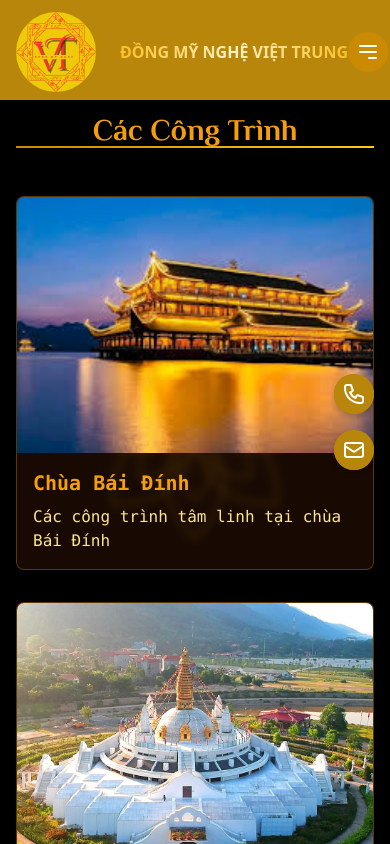
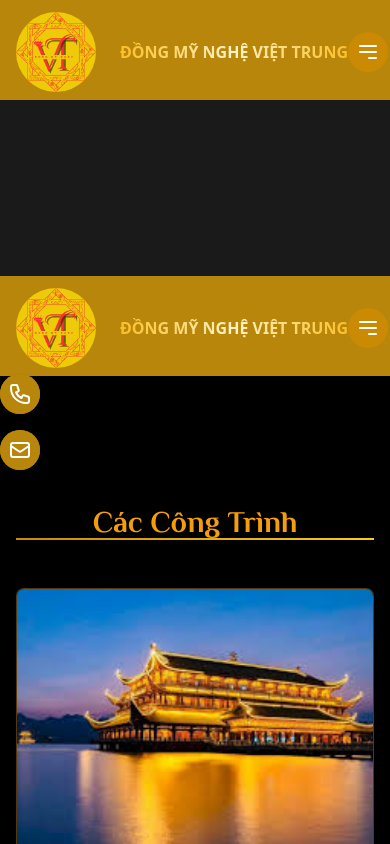
Before and after one commit to salamander97/react-app, a React (Create React App) app: page /products in a window 390 px wide. Built offline with nearby package versions, Linux system fonts and the light colour scheme.

Commit message:
chỉnh sửa cho mobile device view

```diff
--- a/src/components/About.js
+++ b/src/components/About.js
@@ -60,7 +60,7 @@ const AboutPage = () => {
     return (
         <div className="relative min-h-screen bg-[#1a1a1a]">
             {/* Single Mandala Pattern Background */}
-            <div className="fixed inset-0 pointer-events-none">
+            <div className="sticky inset-0 pointer-events-none">
                 <div className="absolute inset-0 bg-black/40">
                     <svg className="absolute inset-0 w-full h-full opacity-30" viewBox="0 0 200 200">
                         <defs>
@@ -506,7 +506,7 @@ const AboutPage = () => {
             {showScrollTop && (
                 <button
                     onClick={scrollToTop}
-                    className="fixed bottom-8 right-8 bg-[#B8860B] text-white p-3 rounded-full shadow-lg hover:bg-[#986D0A] transition-colors duration-300 z-50"
+                    className="sticky bottom-8 right-8 bg-[#B8860B] text-white p-3 rounded-full shadow-lg hover:bg-[#986D0A] transition-colors duration-300 z-50"
                 >
                     <ChevronUp className="w-6 h-6" />
                 </button>
--- a/src/components/Header.js
+++ b/src/components/Header.js
@@ -91,7 +91,7 @@ const Header = () => {
 
     return (
         <>
-            <header className="bg-[#B8860B] w-full px-4 py-3 fixed top-0 left-0 z-50">
+            <header className="bg-[#B8860B] w-full px-4 py-3 sticky top-0 left-0 z-50">
                 <div className="container mx-auto flex items-center justify-between">
                     {/* Logo and Title Container */}
                     <div className="logo-title-container">
--- a/src/components/Homepage.js
+++ b/src/components/Homepage.js
@@ -65,7 +65,7 @@ const HomePage = () => {
   return (
     <div className="relative min-h-screen bg-[#1a1a1a]">
       {/* Single Mandala Pattern Background */}
-      <div className="fixed inset-0 pointer-events-none">
+      <div className="sticky inset-0 pointer-events-none">
         <div className="absolute inset-0 bg-black/40">
           <svg className="absolute inset-0 w-full h-full opacity-30" viewBox="0 0 200 200">
             <defs>
--- a/src/components/Products.js
+++ b/src/components/Products.js
@@ -12,7 +12,7 @@ const ImageModal = ({ isOpen, onClose, image, title }) => {
   if (!isOpen) return null;
 
   return (
-    <div className="fixed inset-0 bg-black/90 z-50 flex items-center justify-center p-4">
+    <div className="sticky inset-0 bg-black/90 z-50 flex items-center justify-center p-4">
       <div className="relative w-full max-w-5xl mx-auto">
         <button
           onClick={onClose}
@@ -196,7 +196,7 @@ const productData = {
 };
 
 const MandalaBackground = () => (
-  <div className="fixed inset-0 pointer-events-none">
+  <div className="sticky inset-0 pointer-events-none">
     <div className="absolute inset-0 bg-black">
       <svg className="absolute inset-0 w-full h-full opacity-30" viewBox="0 0 200 200">
         <defs>
@@ -288,7 +288,7 @@ const SubProjectDetail = ({ project, onClose }) => {
   }, []);
 
   return (
-    <div className={`fixed inset-0 bg-black/95 z-50 overflow-y-auto transition-opacity duration-500
+    <div className={`sticky inset-0 bg-black/95 z-50 overflow-y-auto transition-opacity duration-500
       ${isVisible ? 'opacity-100' : 'opacity-0'}`}>
       <div className="container mx-auto px-4 py-12">
         <button
--- a/src/index.css
+++ b/src/index.css
@@ -3,10 +3,12 @@
 @tailwind utilities;
 @import "~slick-carousel/slick/slick.css";
 @import "~slick-carousel/slick/slick-theme.css";
+
+
 html {
   height: 100%;
   overflow: hidden;
-  position: fixed;
+  position: sticky;
   width: 100%;
   -webkit-overflow-scrolling: touch;
 }
@@ -54,13 +56,12 @@ code {
 }
 
 .main-content {
-  min-height: 100vh;
-  min-height: calc(var(--vh, 1vh) * 100);
-  display: flex;
-  flex-direction: column;
+  flex: 1;
+  width: 100%;
   position: relative;
-  overflow-y: auto;
-  -webkit-overflow-scrolling: touch;
+  /* Remove any fixed height */
+  padding-top: env(safe-area-inset-top);
+  padding-bottom: env(safe-area-inset-bottom);
 }
 
 .footer {
@@ -119,7 +120,7 @@ code {
   transition: opacity 800ms ease-in-out;
 }
 .header {
-  position: fixed;
+  position: sticky;
   top: 0;
   left: 0;
   right: 0;
--- a/src/styles/style.css
+++ b/src/styles/style.css
@@ -20,7 +20,7 @@ body {
 }
 /* Update header positioning */
 header {
-  position: fixed;
+  position: sticky;
   top: 0;
   left: 0;
   right: 0;
@@ -45,7 +45,7 @@ header {
 @supports (-webkit-overflow-scrolling: touch) {
   body {
     /* Prevent elastic scrolling */
-    position: fixed;
+    position: sticky;
     width: 100%;
   }
 
@@ -80,7 +80,7 @@ header {
 }
 /* Contact Buttons fixed position */
 .contact-buttons {
-  position: fixed;
+  position: sticky;
   top: 50%;
   right: 2rem;
   transform: translateY(-50%);
@@ -245,7 +245,7 @@ header {
 header {
   background-color: #B8860B;
   width: 100%;
-  position: fixed;
+  position: sticky;
   top: 0;
   left: 0;
   z-index: 50;
```
